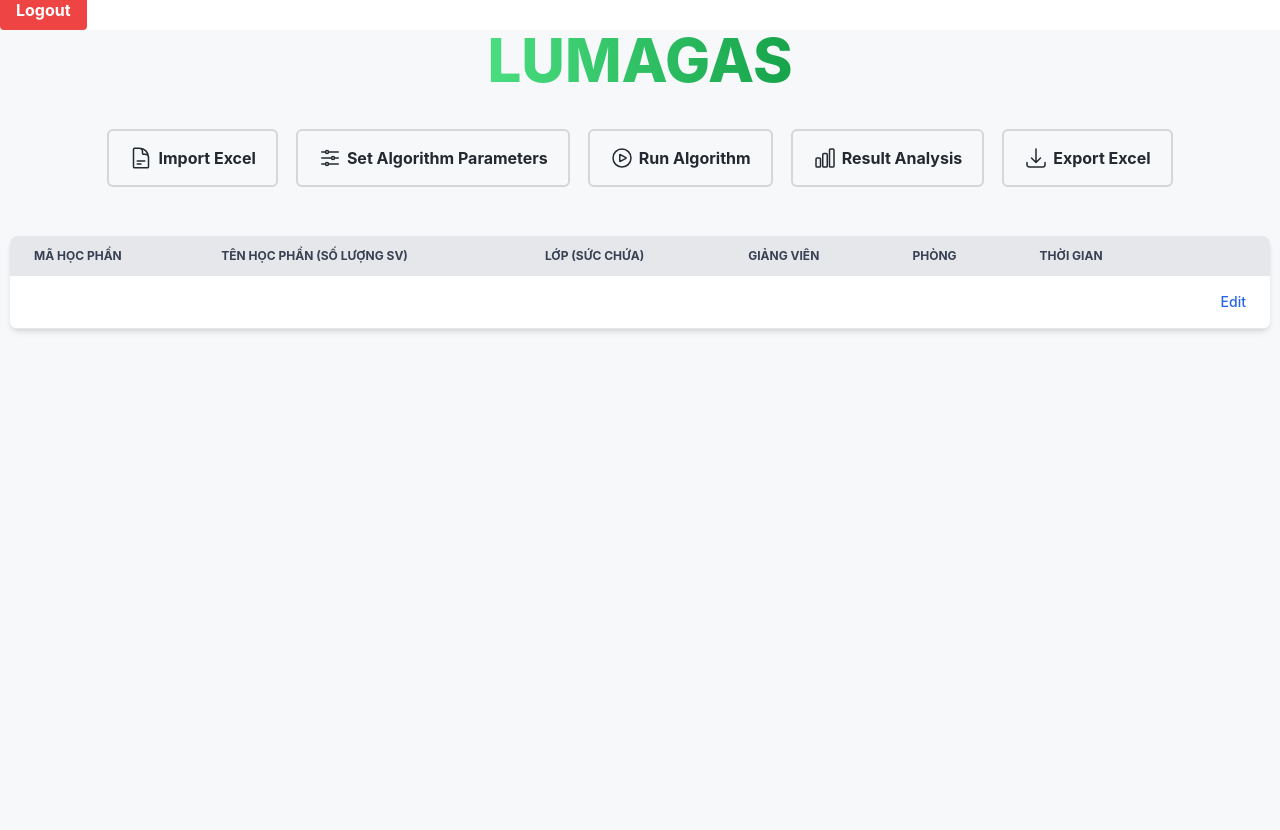
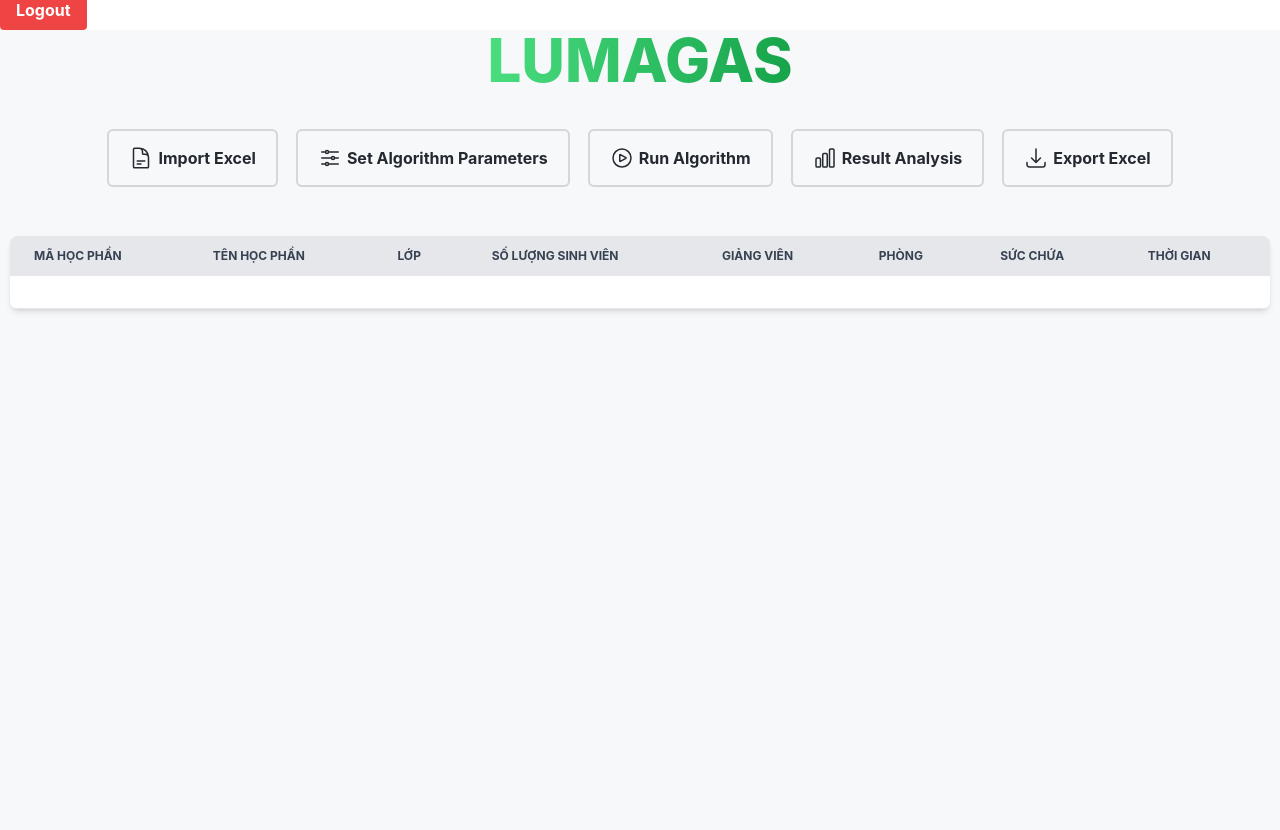
Before and after one commit to lov3five/lumagas, a Flask app: page / in a window 1280 px wide. Shown: the part 1497-2327 px from the top of the page. Run offline with Flask 2, Linux system fonts and the light colour scheme; the visitor is signed in with stand-in values (Sample User, id 1); lists and menus that the app fills with data are empty; some libraries are stand-ins or nearby versions.

Commit message:
Add column to schedule

```diff
--- a/app/templates/index.html
+++ b/app/templates/index.html
@@ -749,14 +749,16 @@
             <thead class="text-xs text-gray-700 uppercase bg-gray-200">
               <tr>
                 <th scope="col" class="px-6 py-3">Mã học phần</th>
-                <th scope="col" class="px-6 py-3">Tên học phần (số lượng SV)</th>
-                <th scope="col" class="px-6 py-3">Lớp (sức chứa)</th>
+                <th scope="col" class="px-6 py-3">Tên học phần</th>
+                <th scope="col" class="px-6 py-3">Lớp</th>
+                <th scope="col" class="px-6 py-3">Số lượng sinh viên</th>
                 <th scope="col" class="px-6 py-3">Giảng viên</th>
                 <th scope="col" class="px-6 py-3">Phòng</th>
+                <th scope="col" class="px-6 py-3">Sức chứa</th>
                 <th scope="col" class="px-6 py-3">Thời gian</th>
-                <th scope="col" class="px-6 py-3">
+                <!-- <th scope="col" class="px-6 py-3">
                   <span class="sr-only">Edit</span>
-                </th>
+                </th> -->
               </tr>
             </thead>
             <tbody>
@@ -766,14 +768,16 @@
                     scope="row"
                     class="px-6 py-4 font-medium text-gray-900 whitespace-nowrap"
                     x-text="item.maLopHocPhan"></th>
-                  <td class="px-6 py-4" x-text="item.tenMonHoc?`${item.tenMonHoc} - ${item.soLuongSinhVien}`:''"></td>
-                  <td class="px-6 py-4" x-text="item.tenLopHoc?`${item.tenLopHoc} - ${item.sucChua}`:''"></td>
+                  <td class="px-6 py-4" x-text="item.tenMonHoc"></td>
+                  <td class="px-6 py-4" x-text="item.tenLopHoc"></td>
+                  <td class="px-6 py-4" x-text="item.soLuongSinhVien"></td>
                   <td class="px-6 py-4" x-text="item.tenGiangVien"></td>
                   <td class="px-6 py-4" x-text="item.tenPhongHoc"></td>
+                  <td class="px-6 py-4" x-text="item.sucChua"></td>
                   <td class="px-6 py-4" x-text="item.thoiGianHoc"></td>
-                  <td class="px-6 py-4 text-right">
+                  <!--<td class="px-6 py-4 text-right">
                     <a href="#" class="font-medium text-blue-600 hover:underline">Edit</a>
-                  </td>
+                  </td> -->
                 </tr>
               </template>
             </tbody>
--- a/config.py
+++ b/config.py
@@ -4,8 +4,8 @@ DB_USER='root'
 DB_PASSWORD='admin'
 
 
-TIME_STOP_GA = 300 # seconds
+TIME_STOP_GA = 30 # seconds
 
-UNCHANGED_CONFLICT_COUNT = 100 # number of unchanged conflict count to stop GA
+UNCHANGED_CONFLICT_COUNT = 10 # number of unchanged conflict count to stop GA
 
 TOURNAMENT_SIZE = 6 # number of individuals in tournament selection
```
